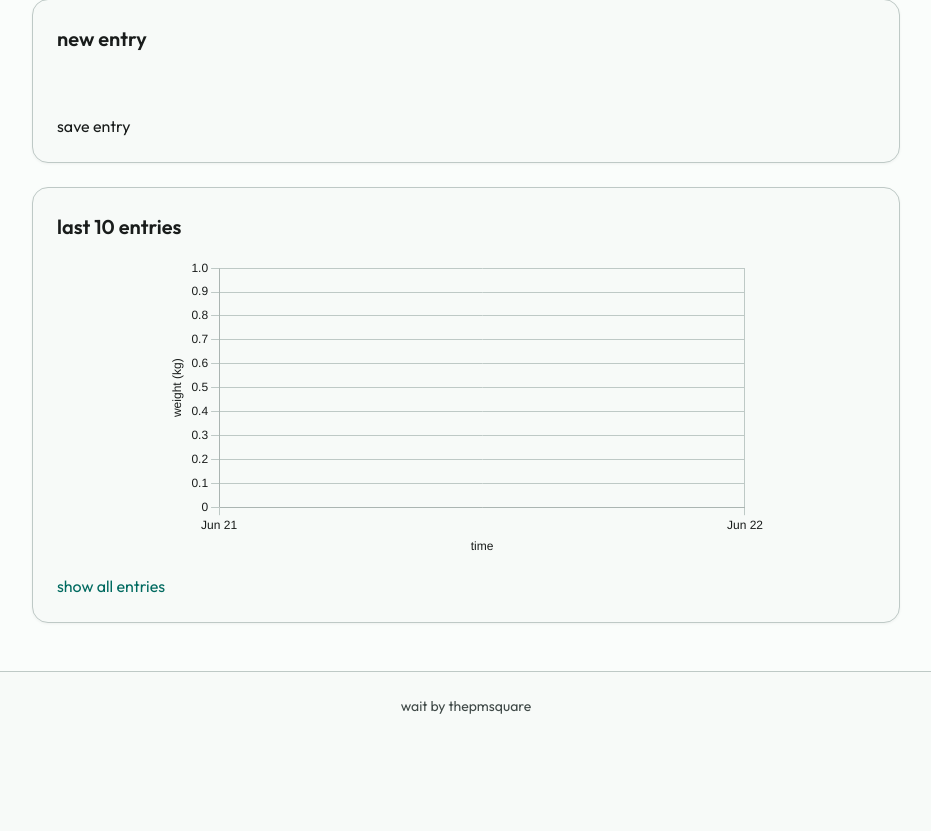
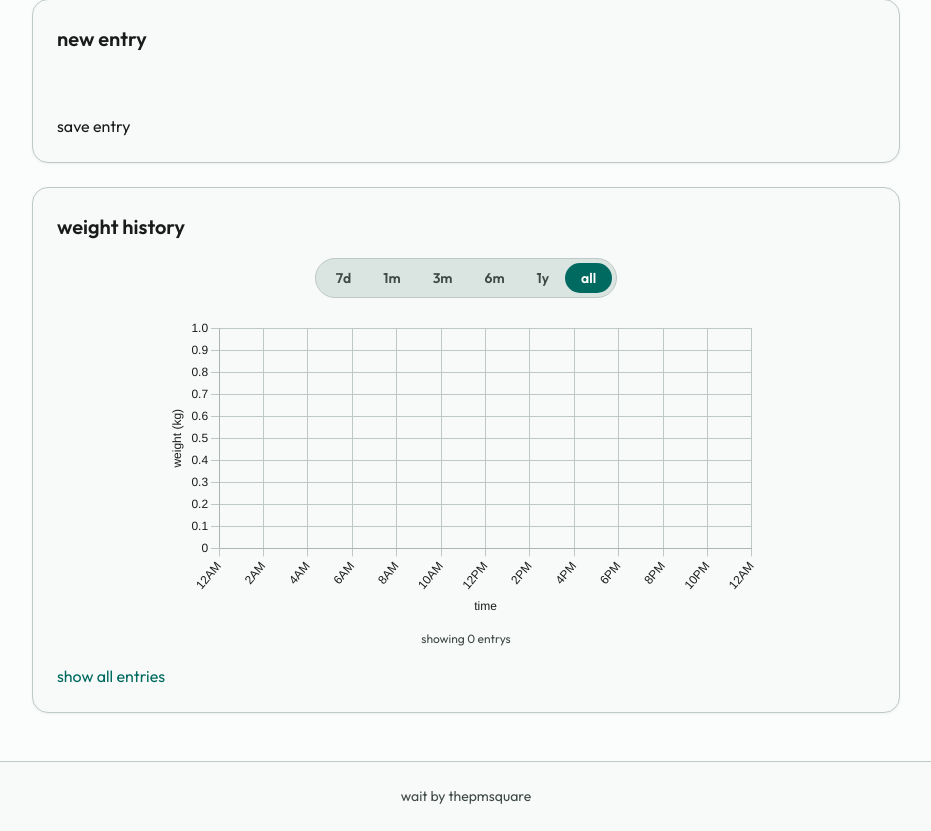
Before and after one commit to thepmsquare/wait, a Django app: page / in a window 1280 px wide. Shown: the part 158-989 px from the top of the page, without its empty margins (174-1105 px from the left). Before the commit the page ends 872 px from the top, so only its background shows below. Run offline with Django 5.2, Linux system fonts and the light colour scheme; the visitor is signed in with stand-in values (Sample User, id 1); data that the repository does not hold is empty; some libraries are stand-ins or nearby versions.

Commit message:
update graph to show different durations on homepage.

```diff
--- a/pyproject.toml
+++ b/pyproject.toml
@@ -1,6 +1,6 @@
 [project]
 name = "wait"
-version = "1.5.0"
+version = "1.8.0"
 description = " weight tracking app "
 readme = "README.md"
 requires-python = ">=3.12"
--- a/static/css/style.css
+++ b/static/css/style.css
@@ -203,6 +203,46 @@ footer {
   color: var(--md-sys-color-on-surface);
 }
 
+/* Chart filter segmented control styles */
+.chart-filter-container {
+  display: flex;
+  justify-content: center;
+  align-items: center;
+  margin-bottom: 20px;
+}
+
+.segmented-control {
+  display: flex;
+  background-color: var(--md-sys-color-surface-variant);
+  border-radius: var(--border-radius-extra-large);
+  padding: 4px;
+  border: 1px solid var(--md-sys-color-outline-variant);
+}
+
+.segmented-control-btn {
+  background: transparent;
+  border: none;
+  border-radius: var(--border-radius-extra-large);
+  padding: 6px 16px;
+  font-family: var(--font-family);
+  font-size: 14px;
+  font-weight: 600;
+  color: var(--md-sys-color-on-surface-variant);
+  cursor: pointer;
+  transition: all var(--transition-speed) ease;
+  outline: none;
+}
+
+.segmented-control-btn:hover {
+  background-color: var(--md-sys-color-primary-container);
+  color: var(--md-sys-color-on-primary-container);
+}
+
+.segmented-control-btn.active {
+  background-color: var(--md-sys-color-primary);
+  color: var(--md-sys-color-on-primary);
+}
+
 /* Page Titles */
 h1 {
   font-size: 32px;
--- a/templates/tracker/index.html
+++ b/templates/tracker/index.html
@@ -54,18 +54,31 @@ wait
   </form>
 </div>
 
-{# last 10 entries card #}
+{# weight history card #}
 <div class="card">
-  <h2 class="card-title">last 10 entries</h2>
-  <div style="display: flex; justify-content: center; width: 100%;">
-    {{ latest_entries|json_script:"entries-data" }}
+  <h2 class="card-title" id="chart-card-title">weight history</h2>
+
+  <div class="chart-filter-container">
+    <div class="segmented-control" role="group" aria-label="filter weight history by time range">
+      <button class="segmented-control-btn" data-range="7d">7d</button>
+      <button class="segmented-control-btn" data-range="1m">1m</button>
+      <button class="segmented-control-btn" data-range="3m">3m</button>
+      <button class="segmented-control-btn" data-range="6m">6m</button>
+      <button class="segmented-control-btn" data-range="1y">1y</button>
+      <button class="segmented-control-btn active" data-range="all">all</button>
+    </div>
+  </div>
+
+  <div style="display: flex; flex-direction: column; align-items: center; width: 100%;">
+    {{ all_entries|json_script:"entries-data" }}
     <div
       style="position: relative; width: 100%; max-width: 600px; height: 300px"
     >
       <canvas id="weightChart" style="width: 100%; height: 100%" role="img" aria-label="line chart showing weight history over time">
-        <p>your last 10 weight entries are shown in a line chart. you can see all entries in detail on the show all entries page.</p>
+        <p>your weight entries are shown in a line chart over different selectable time periods. you can see all entries in detail on the show all entries page.</p>
       </canvas>
     </div>
+    <div id="chart-status" class="text-muted text-center small mt-3"></div>
   </div>
   <div class="mt-4">
     <a href="{% url 'all_entries' %}" style="text-decoration: none; display: block;">
@@ -124,7 +137,7 @@ wait
       y: e.weight,
     }));
     const ctx = document.getElementById("weightChart").getContext("2d");
-    new Chart(ctx, {
+    let weightChart = new Chart(ctx, {
       type: "line",
       data: {
         datasets: [
@@ -150,7 +163,7 @@ wait
           x: {
             type: "time",
             time: {
-              unit: "day",
+              // Set dynamically
             },
             grid: {
               color: outlineColor,
@@ -181,6 +194,70 @@ wait
         },
       },
     });
+
+    const statusEl = document.getElementById("chart-status");
+
+    function updateChart(range) {
+      const now = new Date();
+      let cutoff = null;
+      let timeUnit = "day";
+
+      if (range === "7d") {
+        cutoff = new Date();
+        cutoff.setDate(now.getDate() - 7);
+        timeUnit = "day";
+      } else if (range === "1m") {
+        cutoff = new Date();
+        cutoff.setMonth(now.getMonth() - 1);
+        timeUnit = "day";
+      } else if (range === "3m") {
+        cutoff = new Date();
+        cutoff.setMonth(now.getMonth() - 3);
+        timeUnit = "month";
+      } else if (range === "6m") {
+        cutoff = new Date();
+        cutoff.setMonth(now.getMonth() - 6);
+        timeUnit = "month";
+      } else if (range === "1y") {
+        cutoff = new Date();
+        cutoff.setFullYear(now.getFullYear() - 1);
+        timeUnit = "month";
+      } else {
+        // all
+        timeUnit = undefined; // Auto-scale
+      }
+
+      const filteredData = cutoff
+        ? dataPoints.filter(dp => new Date(dp.x) >= cutoff)
+        : dataPoints;
+
+      weightChart.data.datasets[0].data = filteredData;
+
+      if (timeUnit) {
+        weightChart.options.scales.x.time.unit = timeUnit;
+      } else {
+        delete weightChart.options.scales.x.time.unit;
+      }
+
+      weightChart.update();
+
+      if (statusEl) {
+        statusEl.textContent = `showing ${filteredData.length} entry${filteredData.length === 1 ? '' : 's'}`;
+      }
+    }
+
+    // Add click listeners to filter buttons
+    const filterButtons = document.querySelectorAll(".segmented-control-btn");
+    filterButtons.forEach(btn => {
+      btn.addEventListener("click", () => {
+        filterButtons.forEach(b => b.classList.remove("active"));
+        btn.classList.add("active");
+        updateChart(btn.getAttribute("data-range"));
+      });
+    });
+
+    // Initialize with default range (all)
+    updateChart("all");
   });
 </script>
 {% endblock %}
--- a/tracker/views.py
+++ b/tracker/views.py
@@ -37,14 +37,14 @@ def index(request: HttpRequest) -> HttpResponse:
             return redirect(reverse("index"))
     else:
         form = WeightEntryForm()
-    latest_entries = WeightEntry.objects.filter(user=request.user)[:10]
-    latest_entries_serialized = [
-        {"weight": entry.weight, "timestamp": localtime(entry.timestamp).isoformat()}
-        for entry in latest_entries
+    all_entries = WeightEntry.objects.filter(user=request.user)
+    all_entries_serialized = [
+        {"weight": float(entry.weight), "timestamp": localtime(entry.timestamp).isoformat()}
+        for entry in all_entries
     ]
     context = {
         "form": form,
-        "latest_entries": latest_entries_serialized,
+        "all_entries": all_entries_serialized,
         "todaymax": datetime.combine(timezone.now(), time.max),
     }
 
```
Also changed, not shown: tracker/tests/test_views.py (+31 -4 lines), CHANGELOG.md, 1 other file.
